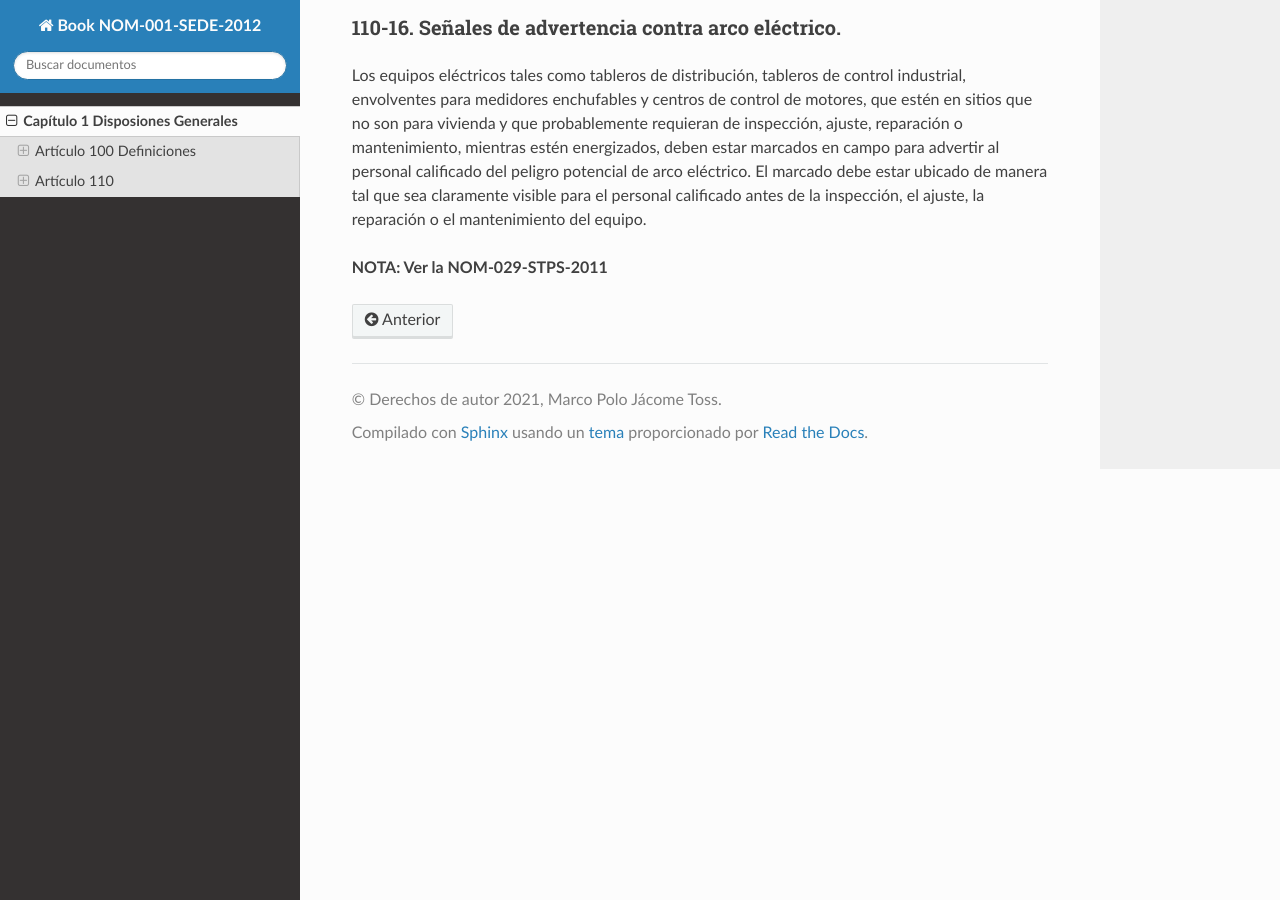
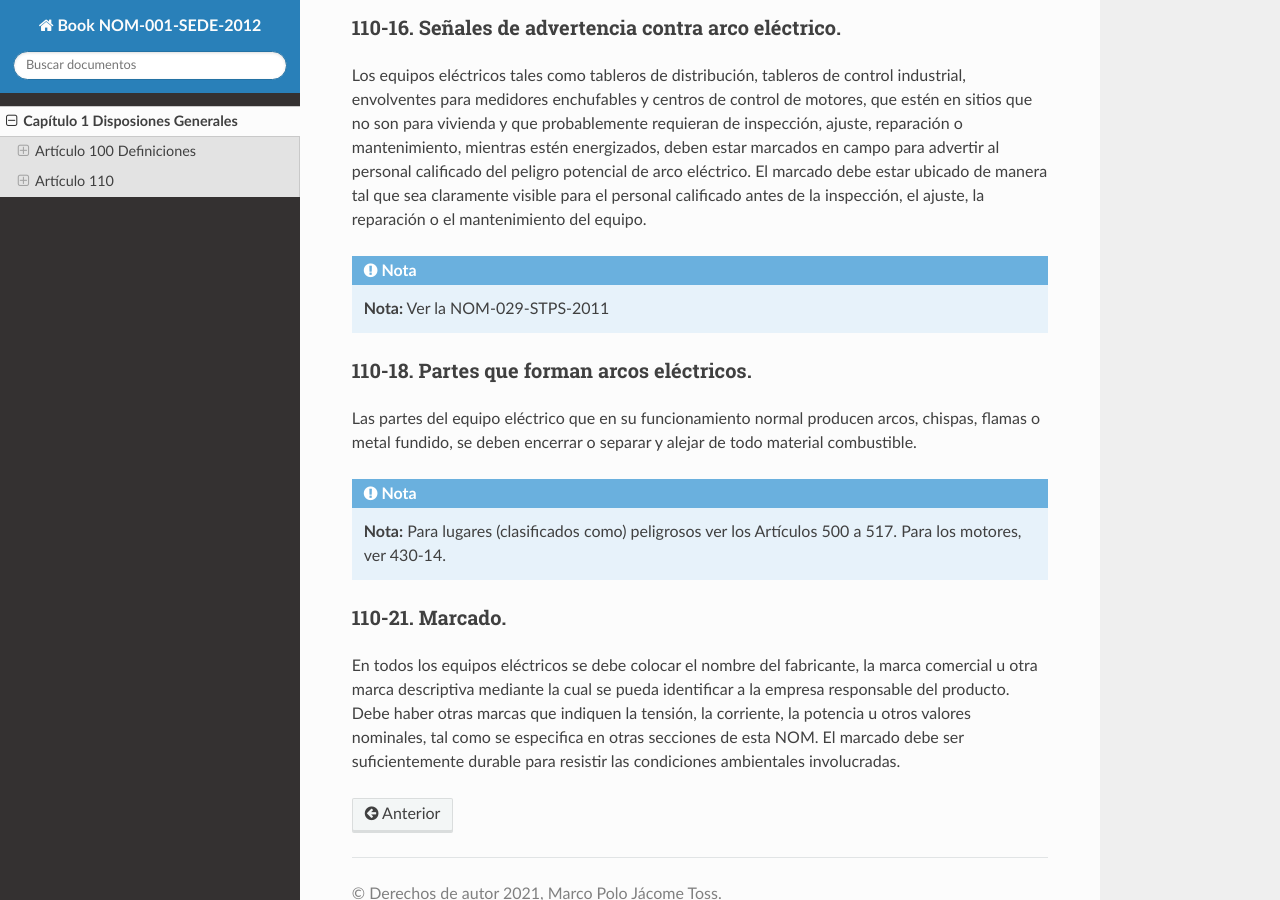
Before and after one commit to jacometoss/Book-NOM-001-SEDE-2012, a Sphinx documentation site: the page built from docs/100/index.rst, in a window 1280 px wide and 900 px high, scrolled down 21279 px. Built offline with Sphinx 7.4.7 and the Read the Docs theme 2.0.0, drawn with Linux system fonts in a browser that asks for light colours.

Commit message:
Add files via upload

```diff
--- a/docs/100/index.rst
+++ b/docs/100/index.rst
@@ -467,4 +467,18 @@ Conectores y terminales para conductores con cableados más flexibles que los de
 
 Los equipos eléctricos tales como tableros de distribución, tableros de control industrial, envolventes para medidores enchufables y centros de control de motores, que estén en sitios que no son para vivienda y que probablemente requieran de inspección, ajuste, reparación o mantenimiento, mientras estén energizados, deben estar marcados en campo para advertir al personal calificado del peligro potencial de arco eléctrico. El marcado debe estar ubicado de manera tal que sea claramente visible para el personal calificado antes de la inspección, el ajuste, la reparación o el mantenimiento del equipo.
 
-**NOTA: Ver la NOM-029-STPS-2011**
+.. note::
+	**Nota:** Ver la NOM-029-STPS-2011
+
+110-18. Partes que forman arcos eléctricos.
+-------------------------------------------
+
+Las partes del equipo eléctrico que en su funcionamiento normal producen arcos, chispas, flamas o metal fundido, se deben encerrar o separar y alejar de todo material combustible.
+
+.. note::
+	**Nota:** Para lugares (clasificados como) peligrosos ver los Artículos 500 a 517. Para los motores, ver 430-14.
+
+110-21. Marcado.
+----------------
+
+En todos los equipos eléctricos se debe colocar el nombre del fabricante, la marca comercial u otra marca descriptiva mediante la cual se pueda identificar a la empresa responsable del producto. Debe haber otras marcas que indiquen la tensión, la corriente, la potencia u otros valores nominales, tal como se especifica en otras secciones de esta NOM. El marcado debe ser suficientemente durable para resistir las condiciones ambientales involucradas.
```
